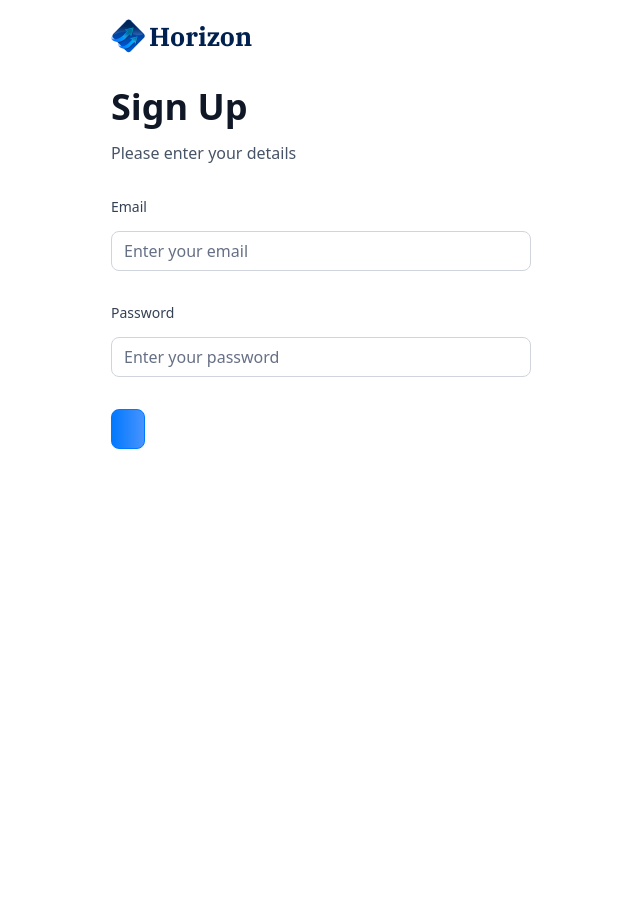
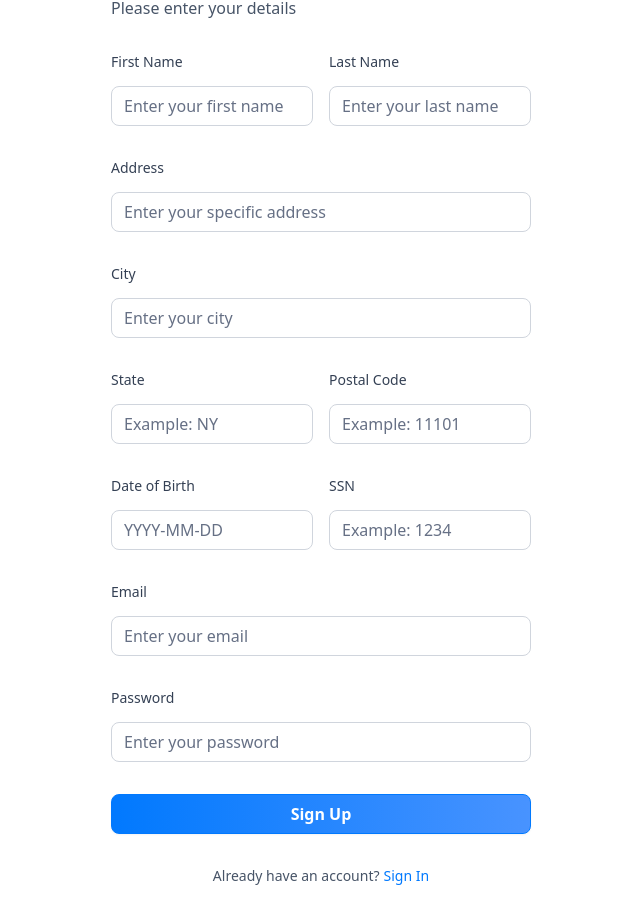
Before and after one commit to MansoorHussain12/horizon, a Next.js app: page /sign-up in a window 1280 px wide. Shown: the part 166-1090 px from the top of the page, without its empty margins (319-959 px from the left). Before the commit the page ends 800 px from the top, so only its background shows below. Built offline with nearby package versions, Linux system fonts and the light colour scheme.

Commit message:
Build sign-in and sign-up form

```diff
--- a/components/AuthForm.tsx
+++ b/components/AuthForm.tsx
@@ -4,37 +4,59 @@
 import { Form } from "@/components/ui/form";
 import { authFormSchema } from "@/lib/utils";
 import { zodResolver } from "@hookform/resolvers/zod";
+import { Loader2 } from "lucide-react";
 import { useState } from "react";
 import { useForm } from "react-hook-form";
 import { z } from "zod";
 import FormInputField from "./FormInputField";
 import Logo from "./Logo";
-import { Loader2 } from "lucide-react";
+import Link from "next/link";
+import { useRouter } from "next/navigation";
 
 interface Props {
   type: "sign-in" | "sign-up";
 }
 
-type FormType = z.infer<typeof authFormSchema>;
-
 const AuthForm = ({ type }: Props) => {
+  const router = useRouter();
   const [user, setUser] = useState(null);
   const [loading, setLoading] = useState(false);
 
-  const form = useForm<FormType>({
-    resolver: zodResolver(authFormSchema),
+  const formSchema = authFormSchema(type);
+
+  const form = useForm<z.infer<typeof formSchema>>({
+    resolver: zodResolver(formSchema),
     defaultValues: {
       email: "",
     },
   });
 
-  function onSubmit(values: FormType) {
-    // Do something with the form values.
-    // ✅ This will be type-safe and validated.
+  const onSubmit = async (data: z.infer<typeof formSchema>) => {
     setLoading(true);
-    console.log(values);
+    console.log(data);
+    setLoading(false);
+
+    try {
+      // Sign up with Appwrite & create plaid link
+      if (type === "sign-up") {
+        // const newUser = await signUp(data);
+        // setUser(newUser);
+      }
+
+      if (type === "sign-in") {
+        // const response = await signIn({
+        // email: data.email,
+        // password: data.password
+        //  });
+        //
+        // if (response) router.push("/");
+      }
+    } catch (error) {
+      console.log("Auth Error", error);
+    } finally {
       setLoading(false);
     }
+  };
 
   return (
     <section className="auth-form">
@@ -54,8 +76,67 @@
       {user ? (
         <div className="flex flex-col gap-4">{/* Plaid Link */}</div>
       ) : (
+        <>
           <Form {...form}>
             <form onSubmit={form.handleSubmit(onSubmit)} className="space-y-8">
+              {type === "sign-up" && (
+                <>
+                  <div className="flex gap-4">
+                    <FormInputField
+                      control={form.control}
+                      label="First Name"
+                      name="firstName"
+                      placeholder="Enter your first name"
+                    />
+                    <FormInputField
+                      control={form.control}
+                      label="Last Name"
+                      name="lastName"
+                      placeholder="Enter your last name"
+                    />
+                  </div>
+                  <FormInputField
+                    control={form.control}
+                    label="Address"
+                    name="address1"
+                    placeholder="Enter your specific address"
+                  />
+                  <FormInputField
+                    control={form.control}
+                    label="City"
+                    name="city"
+                    placeholder="Enter your city"
+                  />
+                  <div className="flex gap-4">
+                    <FormInputField
+                      control={form.control}
+                      label="State"
+                      name="state"
+                      placeholder="Example: NY"
+                    />
+                    <FormInputField
+                      control={form.control}
+                      label="Postal Code"
+                      name="postalCode"
+                      placeholder="Example: 11101"
+                    />
+                  </div>
+                  <div className="flex gap-4">
+                    <FormInputField
+                      control={form.control}
+                      label="Date of Birth"
+                      name="dateOfBirth"
+                      placeholder="YYYY-MM-DD"
+                    />
+                    <FormInputField
+                      control={form.control}
+                      label="SSN"
+                      name="ssn"
+                      placeholder="Example: 1234"
+                    />
+                  </div>
+                </>
+              )}
               <FormInputField
                 control={form.control}
                 label="Email"
@@ -68,11 +149,36 @@
                 name="password"
                 placeholder="Enter your password"
               />
-            <Button className="form-btn" type="submit">
-              {loading ? <Loader2 className="animate-spin" size={20} /> : <></>}
+              <div className="flex flex-col gap-4">
+                <Button className="form-btn" type="submit" disabled={loading}>
+                  {loading ? (
+                    <>
+                      <Loader2 className="animate-spin" size={20} />
+                      &nbsp; Loading...
+                    </>
+                  ) : type === "sign-in" ? (
+                    "Sign In"
+                  ) : (
+                    "Sign Up"
+                  )}
                 </Button>
+              </div>
             </form>
           </Form>
+          <footer className="flex justify-center gap-1">
+            <p className="text-14 font-normal text-gray-600">
+              {type === "sign-in"
+                ? "Don't have an account?"
+                : "Already have an account?"}
+            </p>
+            <Link
+              className="form-link"
+              href={type === "sign-in" ? "/sign-up" : "/sign-in"}
+            >
+              {type === "sign-in" ? "Sign Up" : "Sign In"}
+            </Link>
+          </footer>
+        </>
       )}
     </section>
   );
--- a/components/FormInputField.tsx
+++ b/components/FormInputField.tsx
@@ -10,9 +10,10 @@
 } from "./ui/form";
 import { Input } from "./ui/input";
 
+const formSchema = authFormSchema("sign-up");
 interface Props {
-  control: Control<z.infer<typeof authFormSchema>>;
-  name: FieldPath<z.infer<typeof authFormSchema>>;
+  control: Control<z.infer<typeof formSchema>>;
+  name: FieldPath<z.infer<typeof formSchema>>;
   label: string;
   placeholder?: string;
   className?: string;
--- a/lib/utils.ts
+++ b/lib/utils.ts
@@ -195,10 +195,28 @@
   return date > twoDaysAgo ? "Processing" : "Success";
 };
 
-export const authFormSchema = z.object({
-  email: z.string().email(),
-  password: z
-    .string()
-    .min(6, { message: "Password cannot be less than 6 characters" })
-    .max(255, { message: "Password cannot exceed 255 characters" }),
-});
+export const authFormSchema = (type: "sign-in" | "sign-up") =>
+  z.object({
+    // sign up
+    firstName:
+      type === "sign-in" ? z.string().optional() : z.string().min(3).max(50),
+    lastName:
+      type === "sign-in" ? z.string().optional() : z.string().min(3).max(50),
+    address1:
+      type === "sign-in" ? z.string().optional() : z.string().min(3).max(50),
+    city:
+      type === "sign-in" ? z.string().optional() : z.string().min(3).max(50),
+    state:
+      type === "sign-in" ? z.string().optional() : z.string().min(2).max(2),
+    postalCode:
+      type === "sign-in" ? z.string().optional() : z.string().min(3).max(6),
+    dateOfBirth:
+      type === "sign-in" ? z.string().optional() : z.string().min(3).max(50),
+    ssn: type === "sign-in" ? z.string().optional() : z.string().min(3).max(50),
+    // both
+    email: z.string().email().max(255),
+    password: z
+      .string()
+      .min(6, { message: "Password cannot be less than 6 characters" })
+      .max(255, { message: "Password cannot exceed 255 characters" }),
+  });
```
Lines whose indentation alone changed are shown as unchanged.
